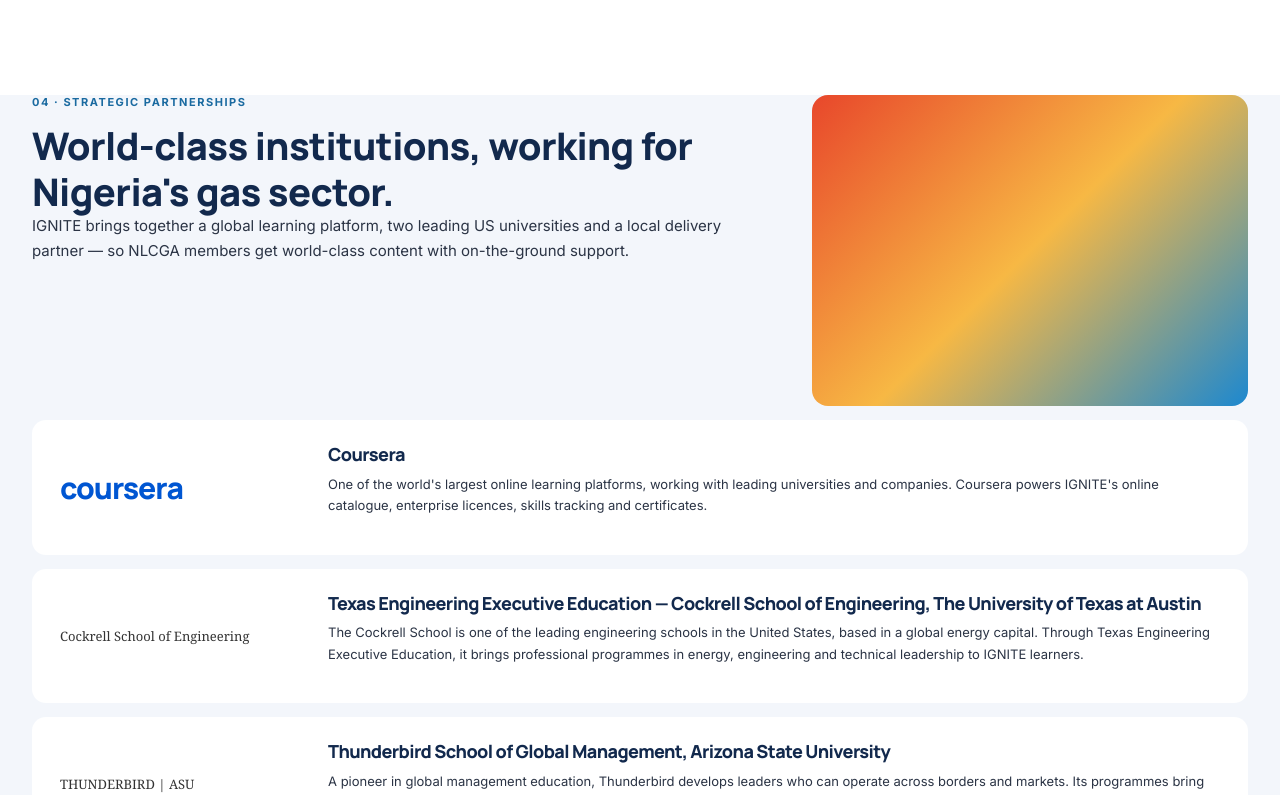
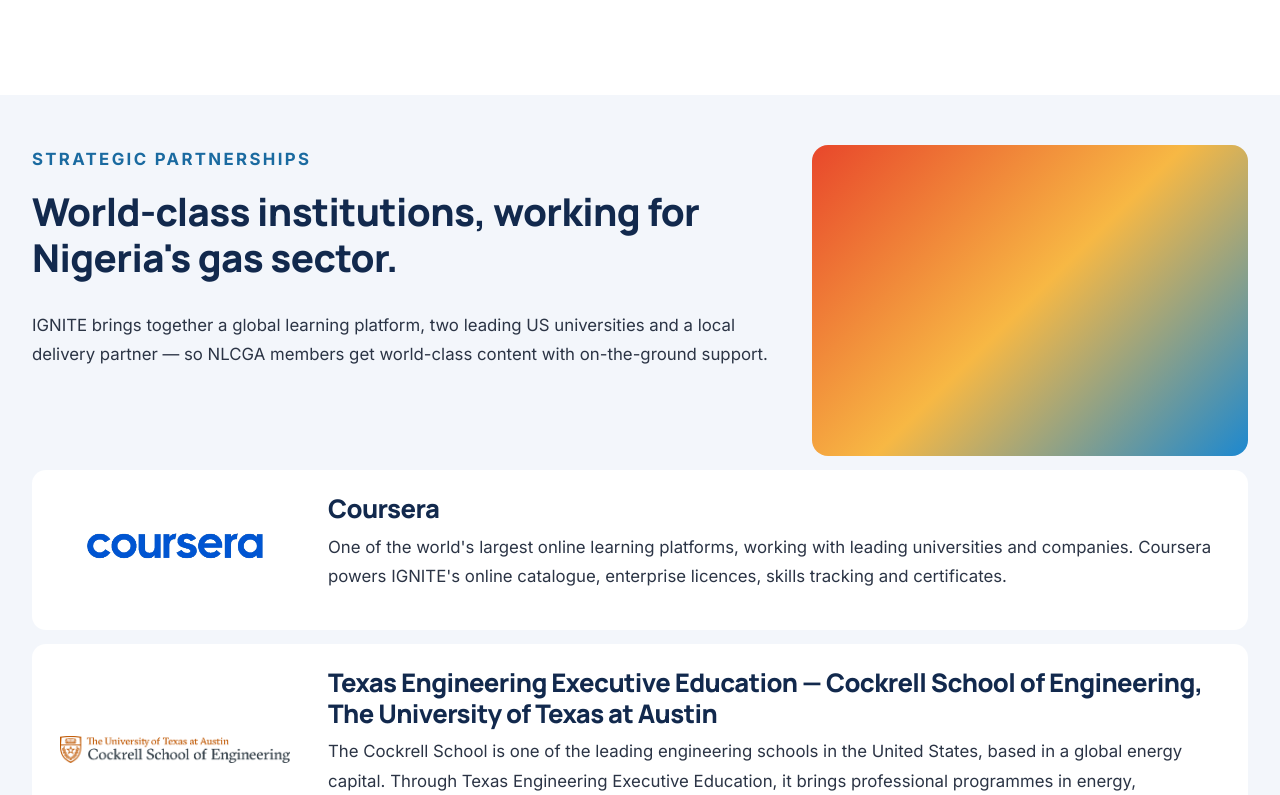
Before and after one commit to Gigireact/NLCGA-COURSERA, a React (Vite) app: page / in a window 1280 px wide. Shown: the part 4820-5615 px from the top of the page. Built offline with nearby package versions, Linux system fonts and the light colour scheme.

Commit message:
partnerships update

```diff
--- a/src/components/sections/Partnerships.jsx
+++ b/src/components/sections/Partnerships.jsx
@@ -1,5 +1,9 @@
 import { Img, Logo, Eyebrow } from "../ui";
 import { PARTNERS } from "../../data";
+import coursera from "../../assets/images/Coursera-Logo1.png";
+import cognitus from "../../assets/images/cognitus-logo.png";
+import thunderbird from "../../assets/images/logo-thunderbird-asu.png";
+import cockrell from "../../assets/images/RGB_formal_Cockrell.png";
 
 export default function Partnerships() {
   return (
@@ -8,7 +12,7 @@ export default function Partnerships() {
         <div className="sec wrap">
           <div className="split">
             <div>
-              <Eyebrow>04 · STRATEGIC PARTNERSHIPS</Eyebrow>
+              <Eyebrow>STRATEGIC PARTNERSHIPS</Eyebrow>
               <h2 className="h2">World-class institutions, working for Nigeria's gas sector.</h2>
               <p>IGNITE brings together a global learning platform, two leading US universities and a local delivery partner — so NLCGA members get world-class content with on-the-ground support.</p>
             </div>
@@ -16,8 +20,17 @@ export default function Partnerships() {
           </div>
           {PARTNERS.map(([k, t, cls, d]) => (
             <article key={t} className="prt">
-              <div className="prt-logo"><Logo k={k} text={{ coursera: "coursera", ut: "Cockrell School of Engineering", tb: "THUNDERBIRD | ASU", cog: "COGNITUS" }[cls] || t} cls={cls === "cog" ? "cog" : cls === "coursera" ? "co-wm lg" : "serif"} /></div>
-              <div><h3>{t}</h3><p className="sm">{d}</p></div>
+              <div className="prt-logo">
+                {k === "coursera" && <img src={coursera} alt="Coursera logo" />}
+                {k === "cockrell" && <img src={cockrell} alt="University of Texas logo" />}
+                {k === "tb" && <img src={thunderbird} alt="Thunderbird logo" />}
+                {k === "cognitus" && <img src={cognitus} alt="Cognitus logo" />}
+              </div>
+
+              <div>
+                <h3>{t}</h3>
+                <p className="sm">{d}</p>
+              </div>
             </article>
           ))}
         </div>
--- a/src/data/index.jsx
+++ b/src/data/index.jsx
@@ -13,8 +13,8 @@ export const STEPS = [
 ];
 export const PARTNERS = [
   ["coursera", "Coursera", "coursera", "One of the world's largest online learning platforms, working with leading universities and companies. Coursera powers IGNITE's online catalogue, enterprise licences, skills tracking and certificates."],
-  ["ut", "Texas Engineering Executive Education — Cockrell School of Engineering, The University of Texas at Austin", "ut", "The Cockrell School is one of the leading engineering schools in the United States, based in a global energy capital. Through Texas Engineering Executive Education, it brings professional programmes in energy, engineering and technical leadership to IGNITE learners."],
-  ["thunderbird", "Thunderbird School of Global Management, Arizona State University", "tb", "A pioneer in global management education, Thunderbird develops leaders who can operate across borders and markets. Its programmes bring global leadership, strategy and management skills to NLCGA executives and managers."],
+  ["cockrell", "Texas Engineering Executive Education — Cockrell School of Engineering, The University of Texas at Austin", "ut", "The Cockrell School is one of the leading engineering schools in the United States, based in a global energy capital. Through Texas Engineering Executive Education, it brings professional programmes in energy, engineering and technical leadership to IGNITE learners."],
+  ["tb", "Thunderbird School of Global Management, Arizona State University", "tb", "A pioneer in global management education, Thunderbird develops leaders who can operate across borders and markets. Its programmes bring global leadership, strategy and management skills to NLCGA executives and managers."],
   ["cognitus", "Cognitus Consulting Global", "cog", "IGNITE's strategic delivery partner and Coursera Channel Partner. Cognitus manages licence ordering and provisioning, learner onboarding and HR + Learning Solutions Consulting for NLCGA member companies."],
 ];
 export const SERVICES = [
--- a/src/styles/ignite.css
+++ b/src/styles/ignite.css
@@ -1370,3 +1370,36 @@
   margin-right: auto;
   margin-bottom: 0;
 }
+
+
+/* ==============================
+   PARTNERSHIPS SECTION
+============================== */
+
+
+#partnerships {
+  padding-top: 50px;
+}
+/* Partnerships headings */
+#partnerships .h2 {
+  font-size: clamp(2rem, 3vw, 2.8rem);
+  line-height: 1.2;
+  margin-bottom: 30px;
+}
+
+#partnerships h3 {
+  font-size: clamp(1.3rem, 2vw, 1.6rem);
+}
+
+/* All paragraphs, including partner descriptions */
+#partnerships p {
+  font-size: clamp(1.05rem, 1.3vw, 1.2rem);
+  line-height: 1.75;
+}
+
+/* Partner logos and other small labels remain unchanged */
+.prt-logo img {
+  width: 230px;
+  height: 100px;
+  object-fit: contain;
+}
```
